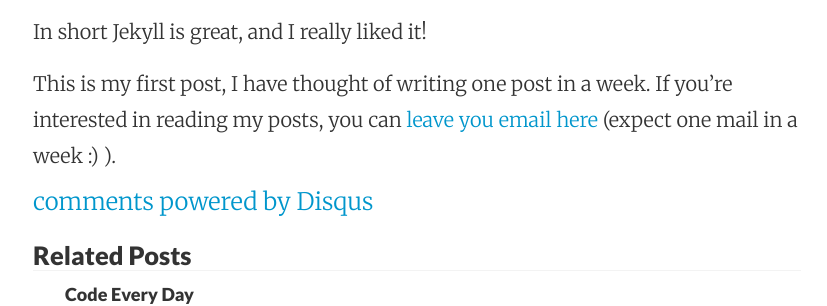
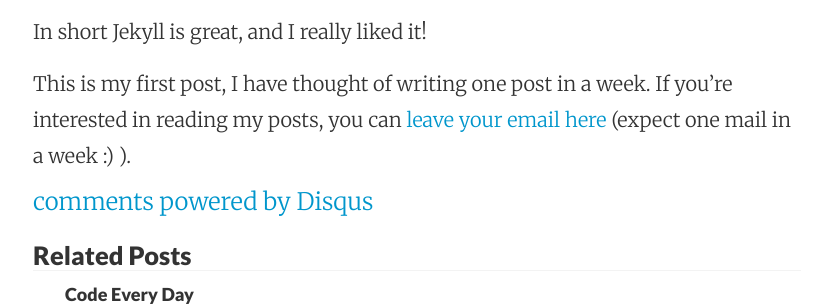
Before and after one commit to nish-d/vicky002.github.io, a Jekyll site: the page built from _posts/2015-12-03-hello-world.md, in a window 1280 px wide. Shown: the part 1394-1700 px from the top of the page, without its empty margins (223-1050 px from the left). Built offline with Jekyll 4.4.1, drawn with Linux system fonts in a browser that asks for light colours; nearby versions of some CDN libraries; some web fonts are replaced; Markdown is read by kramdown in place of the engine named in the settings; comment, search, counter and statistics services are not loaded.

Commit message:
new post

```diff
--- a/_posts/2015-12-03-hello-world.md
+++ b/_posts/2015-12-03-hello-world.md
@@ -20,4 +20,4 @@ In two hours, I updated the [twitter bootstrap](http://getbootstrap.com/) versio
 In short Jekyll is great, and I really liked it!
 
 
-This is my first post, I have thought of writing one post in a week. If you're interested in reading my posts, you can [leave you email here](http://eepurl.com/bIgxHz) (expect one mail in a week :) ).
+This is my first post, I have thought of writing one post in a week. If you're interested in reading my posts, you can [leave your email here](http://eepurl.com/bIgxHz) (expect one mail in a week :) ).
```
Also changed, not shown: _posts/2016-01-16-code-every-day.md (+1 -1 lines).
